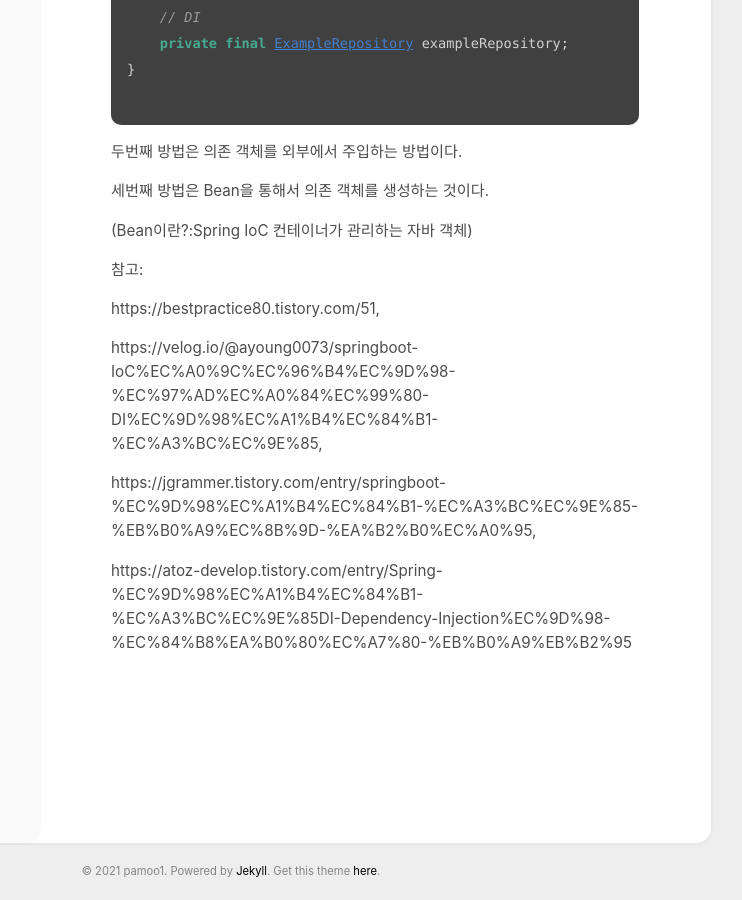
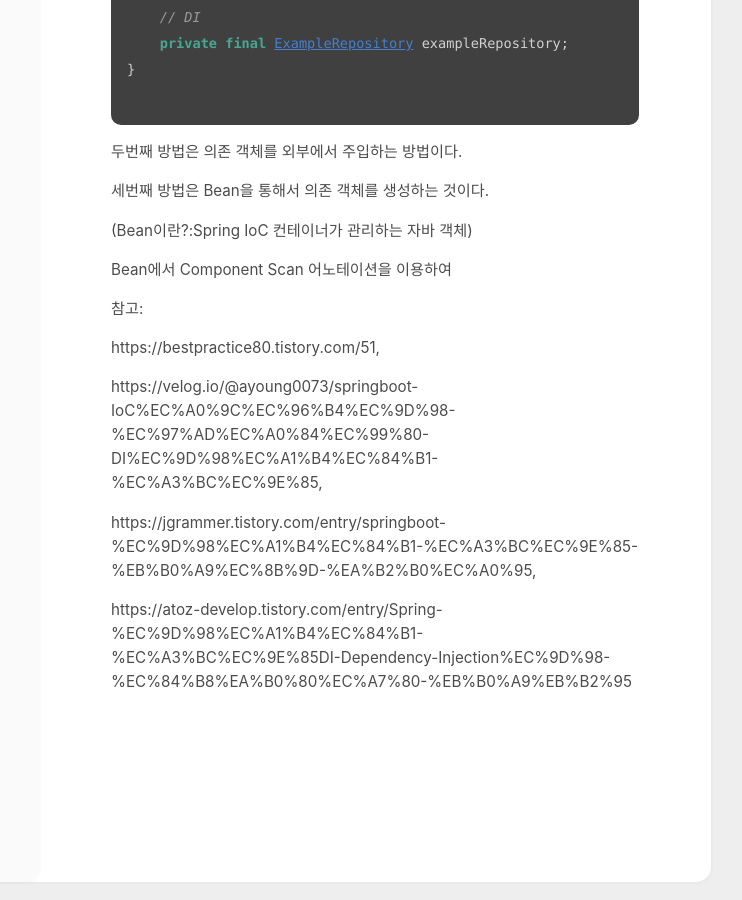
Before and after one commit to pamoo1/bloag, a Jekyll site: the page built from _posts/2021-10-24-springboot dto,di,ioc 개념정리.md, in a window 1280 px wide and 900 px high, scrolled down 3232 px. Shown: the whole window, without its empty margins (409-1151 px from the left). Built offline with Jekyll 4.4.1, drawn with Linux system fonts in a browser that asks for light colours.

Commit message:
Update 2021-10-24-springboot dto,di,ioc 개념정리.md

```diff
--- a/_posts/2021-10-24-springboot dto,di,ioc 개념정리.md
+++ b/_posts/2021-10-24-springboot dto,di,ioc 개념정리.md
@@ -143,6 +143,7 @@ public class ExampleService {
 
 (Bean이란?:Spring IoC 컨테이너가 관리하는 자바 객체)
 
+Bean에서 Component Scan 어노테이션을 이용하여
 
 
 참고:
```
